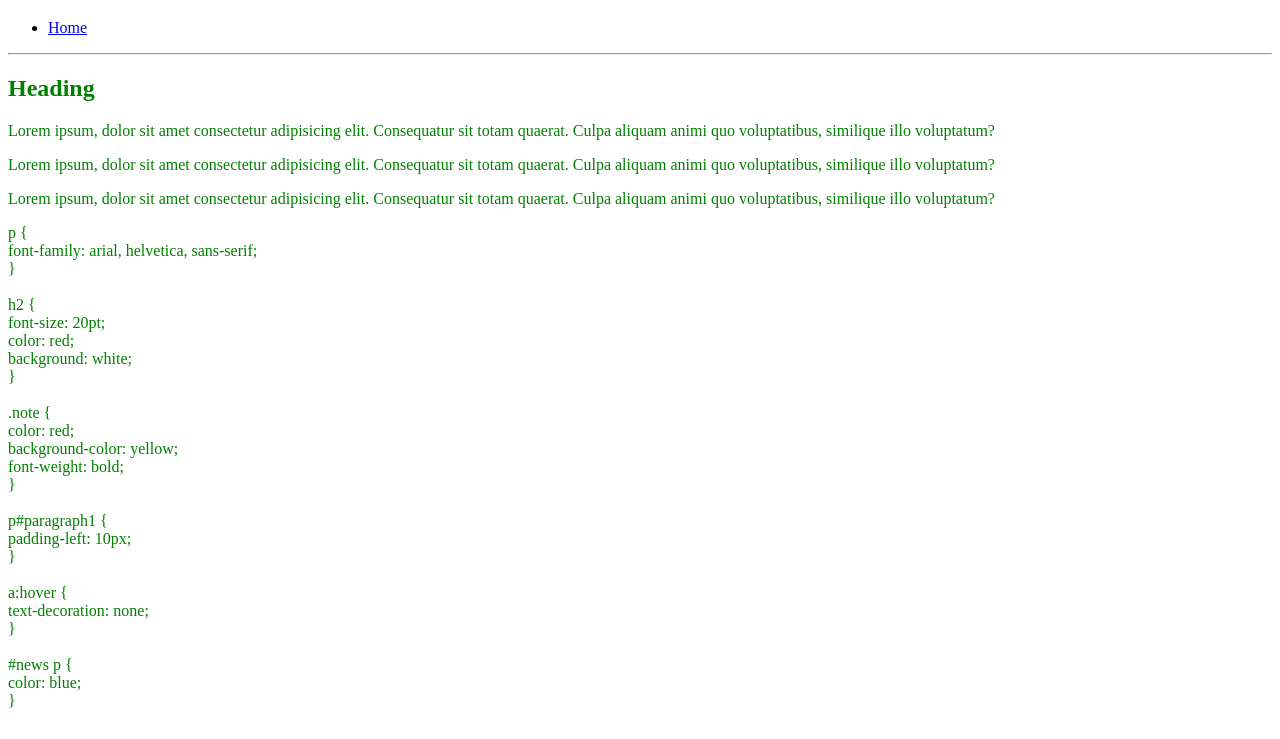
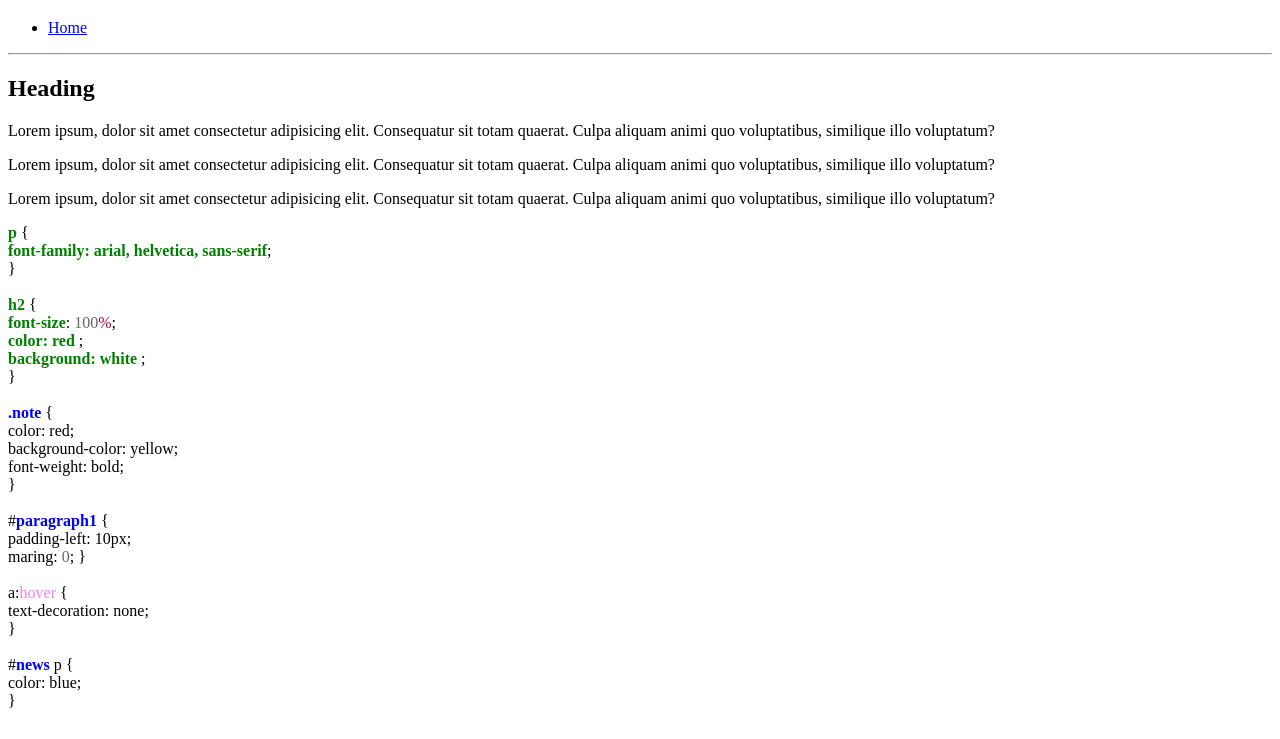
Before and after one commit to Kong-eats/second-project-html-fc, a plain HTML site: page test-two-css.html in a window 1280 px wide. Shown: the part 61-800 px from the top of the page. Drawn offline with Linux system fonts and the light colour scheme.

Commit message:
CSS start

```diff
--- a/style.css
+++ b/style.css
@@ -2,6 +2,8 @@ h2 {
     font-size: 30px;
     background-color: aquamarine;
     text-align: center;
+    font-family: 'Courier New', Courier, monospace;
+    /* font: italic 400 40px 'Ubuntu'; */
 }
 
 p {
--- a/test-two-css.html
+++ b/test-two-css.html
@@ -34,9 +34,9 @@
             color: blue;
         } */
 
-        section {
+        /* section {
             color: green;
-        }
+        } */
 
         .green-bold {
             font-weight: bold;
@@ -85,31 +85,32 @@
     </section>
 
     <section>
-        p { <br>
-            font-family: arial, helvetica, sans-serif; <br>
+        <span class="green-bold"> p </span> { <br>
+            <span class="green-bold"> font-family: arial, helvetica, sans-serif</span>; <br>
         } <br>
         <br>
-        h2 { <br>
-            font-size: 20pt; <br>
-            color: red; <br>
-            background: white; <br>
+        <span class="green-bold"> h2 </span> { <br>
+            <span class="green-bold"> font-size</span>: <span class="violet-grey">100</span><span class="wine">%</span>; <br>
+            <span class="green-bold"> color: red </span>; <br>
+            <span class="green-bold"> background: white </span>; <br>
         } <br>
         <br>
-        .note { <br>
+        <span class="blue-bold"> .note </span> { <br>
             color: red; <br>
             background-color: yellow; <br>
             font-weight: bold; <br>
         } <br>
         <br>
-        p#paragraph1 { <br>
+        #<span class="blue-bold">paragraph1</span> { <br>
             padding-left: 10px; <br>
+            maring: <span class="violet-grey">0</span>;
         } <br>
         <br>
-        a:hover { <br>
+        a:<span class="violet">hover</span> { <br>
             text-decoration: none; <br>
         } <br>
         <br>
-        #news p { <br>
+        #<span class="blue-bold">news</span> p { <br>
             color: blue; <br>
         } <br>
     </section>
```
